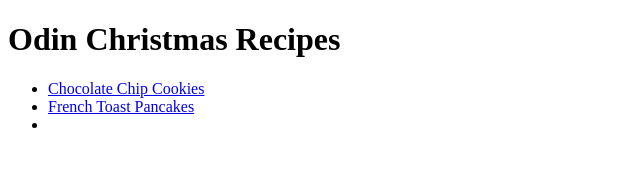
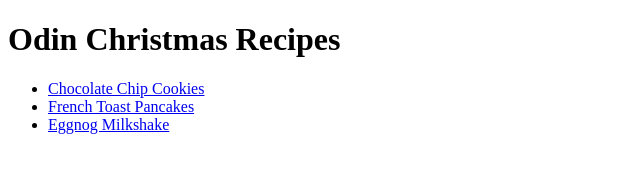
Before and after one commit to dustvans/odin-recipes, a plain HTML site: page recipes/index.html in a window 1280 px wide. Shown: the whole page, without its empty margins (0-640 px from the left). Drawn offline with Linux system fonts and the light colour scheme.

Commit message:
Finished index file

```diff
--- a/recipes/index.html
+++ b/recipes/index.html
@@ -10,7 +10,7 @@
         <ul>
             <li><a href="../recipes/chocolateChipCookies.html">Chocolate Chip Cookies</a></li>
             <li><a href="../recipes/frenchToastPancakes.html">French Toast Pancakes</a></li>
-            <li></li>
+            <li><a href="../recipes/eggnogMilkShake.html">Eggnog Milkshake</a></li>
         </ul>
 
     </body>
```
